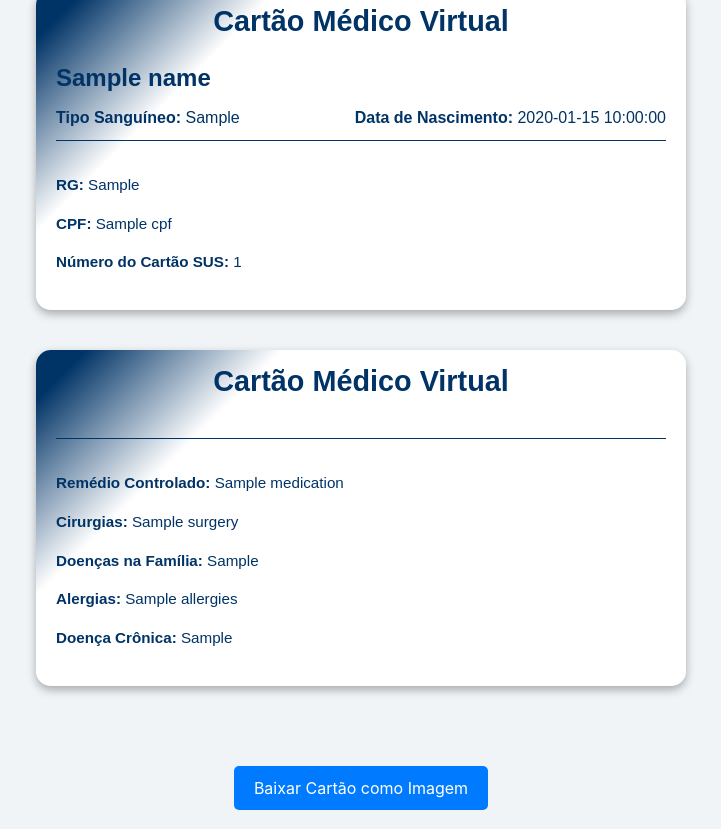
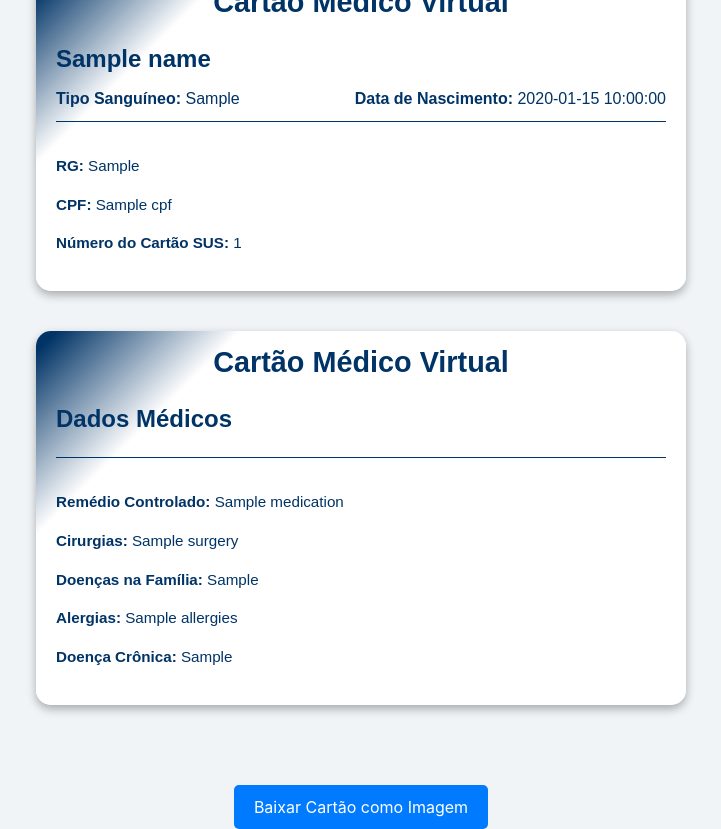
Before and after one commit to Troskaitis/MedicomLibras, a Flask app: template my_medical_card/templates/card.html in a window 1280 px wide. Shown: the whole page, without its empty margins (279-1000 px from the left). Run offline with Flask 3, Linux system fonts and the light colour scheme; the template is opened without the code that fills it: most values are stand-ins (such as "Sample title", 1, 10 or a date in 2020); some libraries are stand-ins or nearby versions.

Commit message:
inclusao do titulo no verso do cartao virtual

```diff
--- a/my_medical_card/templates/card.html
+++ b/my_medical_card/templates/card.html
@@ -19,7 +19,7 @@
             width: 650px;
             height: 380px;
             border-radius: 15px;
-            background: linear-gradient(135deg, #003366 5%, #ffffff 25%);
+            background: linear-gradient(135deg, #003366 2%, #ffffff 20%);
             padding: 20px;
             box-shadow: 0 4px 10px rgba(0, 0, 0, 0.3);
             color: #003366;
@@ -93,6 +93,11 @@
         .verso-title {
             color: #003366;
         }
+        .DM{
+            font-size: 1.5rem;
+            font-weight: bold;
+            margin-top: 50px;
+        }
 
     </style>
 </head>
@@ -101,9 +106,6 @@
     <div class="card-container" id="card-front">
         <!-- Título do cartão -->
         <div class="card-title">Cartão Médico Virtual</div>
-
-        <!-- Nome da empresa -->
-        <div class="company-name">Geap Saúde</div>
 
         <!-- Informações da frente (dados pessoais) -->
 
@@ -124,8 +126,7 @@
     <div class="card-container" id="card-back">
         <!-- Título do verso -->
         <div class="verso-title">Cartão Médico Virtual</div>
-            <br>
-            <br>
+            <div class="DM">Dados Médicos</div>
         <div class="info"></div>
         <!-- Informações médicas (removemos nome e tipo sanguíneo) -->
         <div class="details">
```
